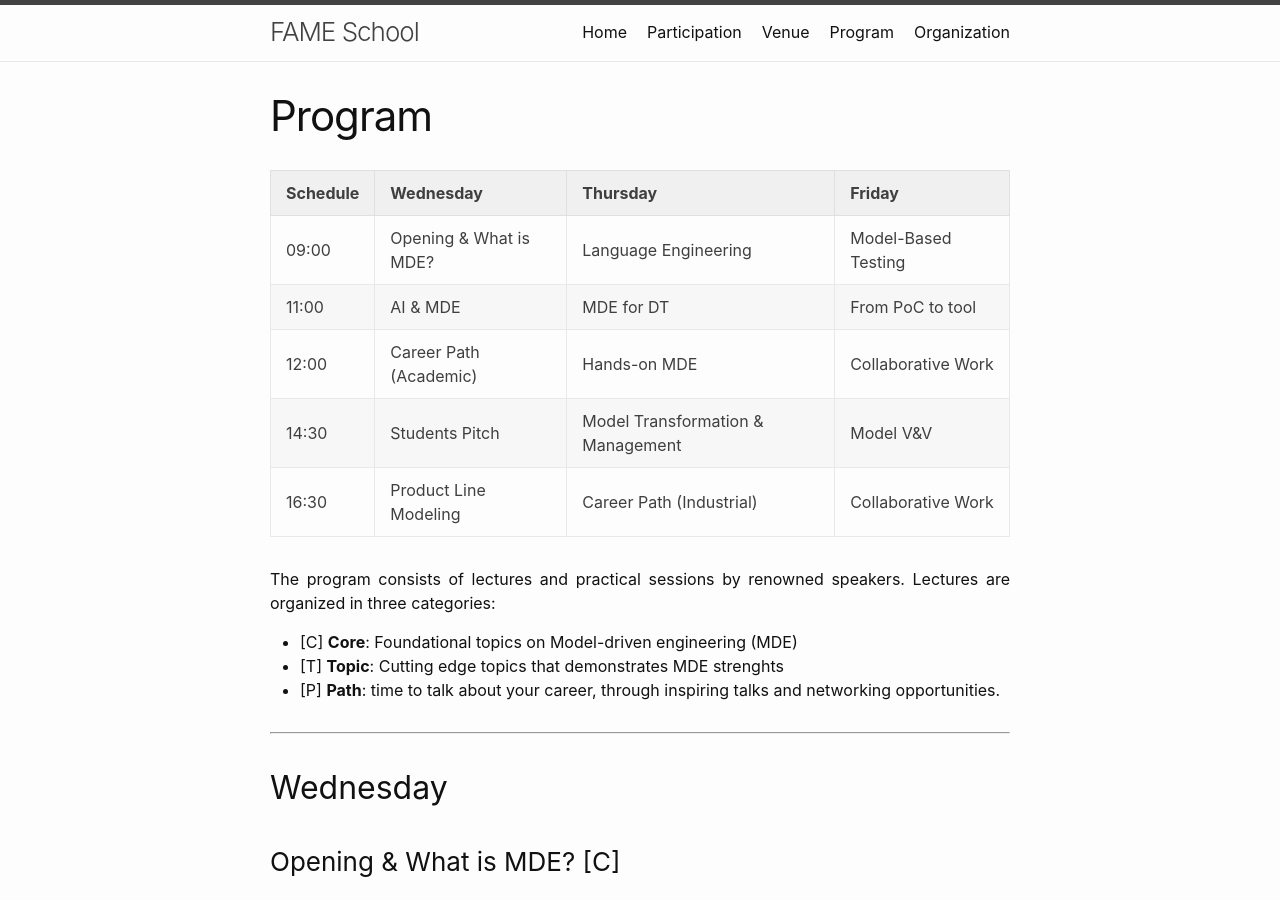
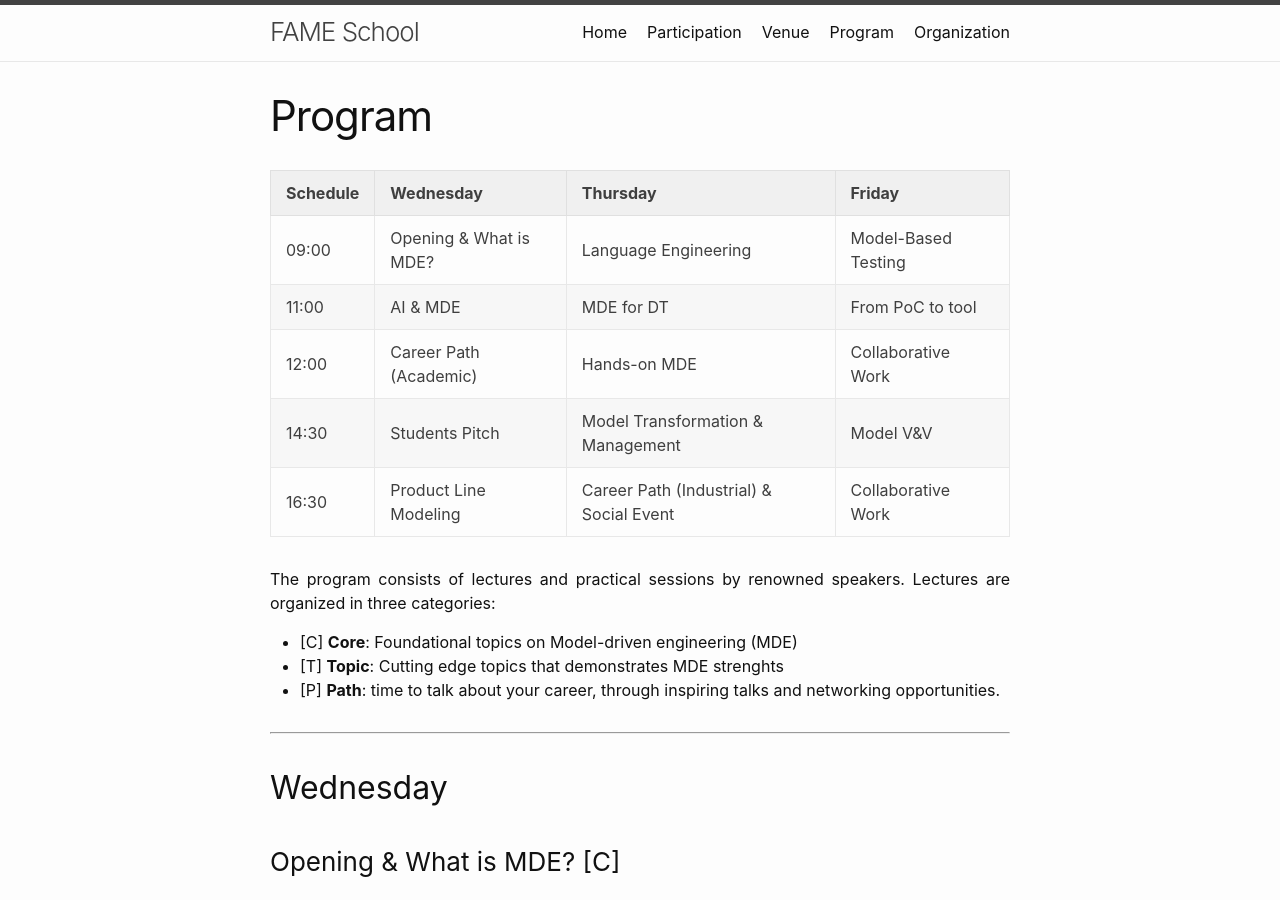
Before and after one commit to fame-school/fame-school.github.io, a Jekyll site: the page built from program.md, in a window 1280 px wide and 900 px high. Built offline with Jekyll 4.4.1, drawn with Linux system fonts in a browser that asks for light colours.

Commit message:
Update program.md

```diff
--- a/program.md
+++ b/program.md
@@ -14,7 +14,7 @@ sections:
 | 11:00 | AI & MDE | MDE for DT  | From PoC to tool  |
 | 12:00 | Career Path (Academic)  | Hands-on MDE | Collaborative Work |
 | 14:30 | Students Pitch | Model Transformation & Management | Model V&V  |
-| 16:30 | Product Line Modeling | Career Path (Industrial) | Collaborative Work |
+| 16:30 | Product Line Modeling | Career Path (Industrial) & Social Event | Collaborative Work |
 
 
 The program consists of lectures and practical sessions by renowned speakers. Lectures are organized in three categories:
```
